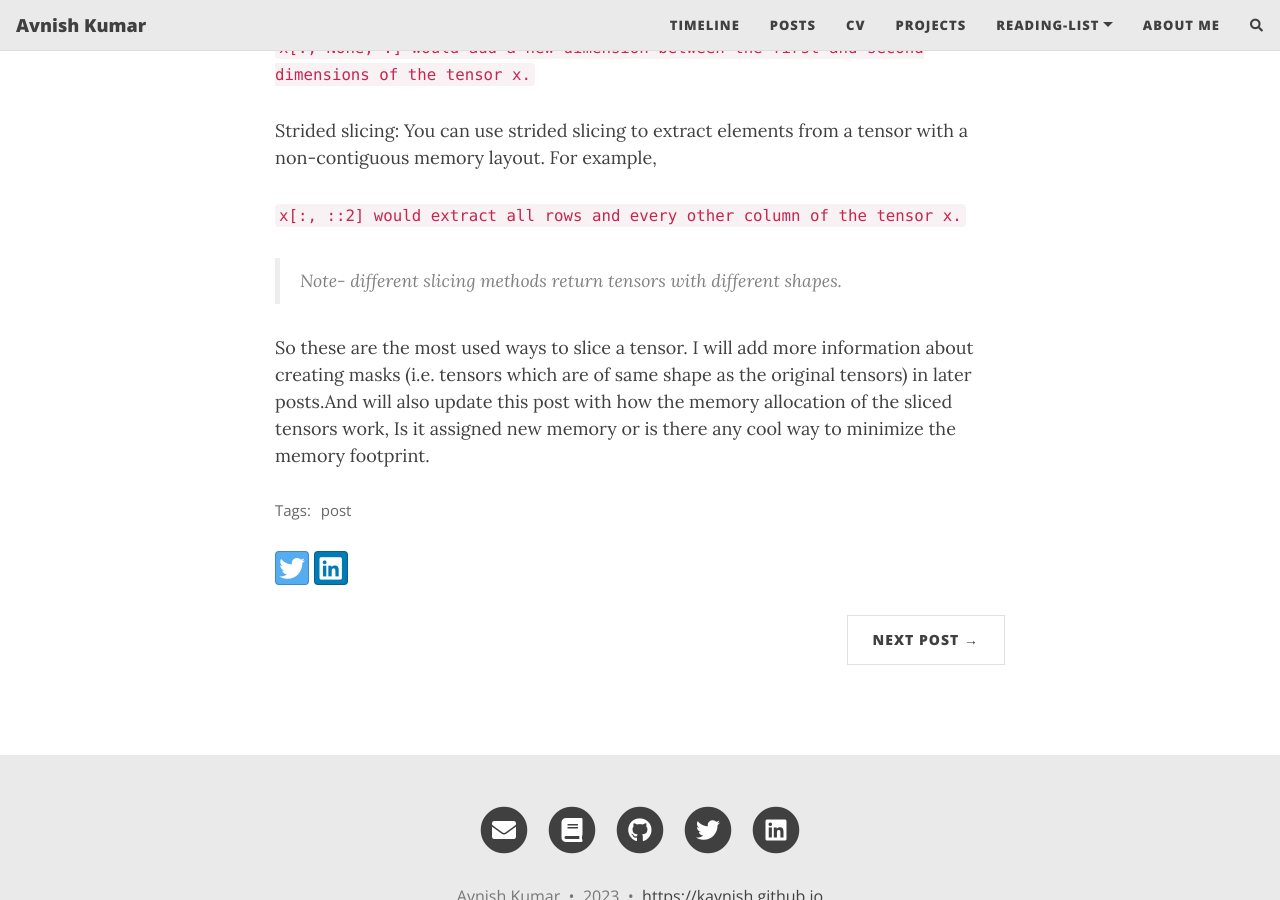
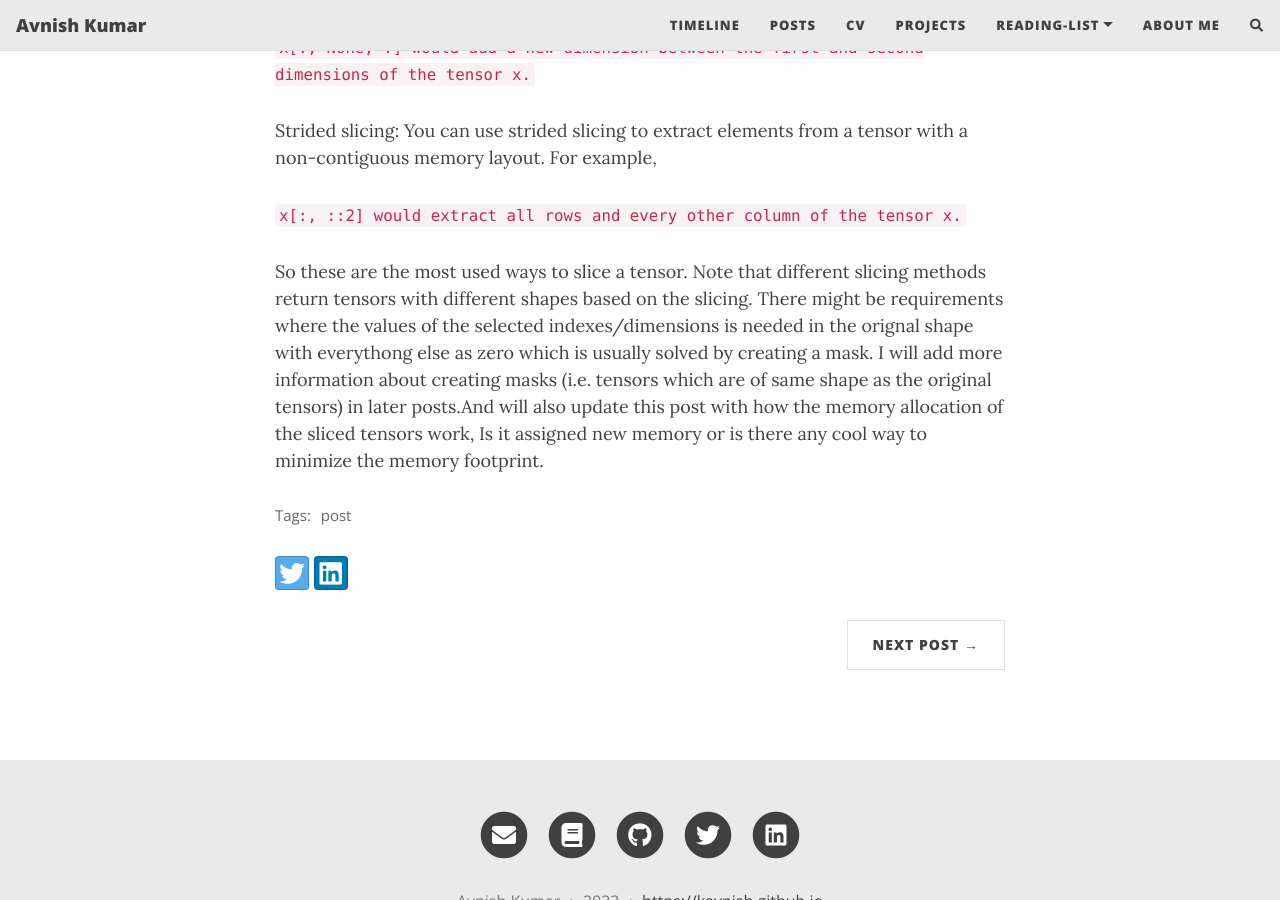
Before and after one commit to kavnish/kavnish.github.io, a Jekyll site: the page built from _posts/2021-05-12-Pytorch-Notes.md, in a window 1280 px wide and 900 px high, scrolled down 1123 px. Built offline with Jekyll 4.4.1, drawn with Linux system fonts in a browser that asks for light colours; nearby versions of some CDN libraries; comment, search, counter and statistics services are not loaded.

Commit message:
updated slicing post

```diff
--- a/_posts/2021-05-12-Pytorch-Notes.md
+++ b/_posts/2021-05-12-Pytorch-Notes.md
@@ -42,6 +42,5 @@
 
 `x[:, ::2] would extract all rows and every other column of the tensor x.`
 
-> Note- different slicing methods return tensors with different shapes.
 
-So these are the most used ways to slice a tensor. I will add more information about creating masks (i.e. tensors which are of same shape as the original tensors) in later posts.And will also update this post with how the memory allocation of the sliced tensors work, Is it assigned new memory or is there any cool way to minimize the memory footprint.
+So these are the most used ways to slice a tensor. Note that different slicing methods return tensors with different shapes based on the slicing. There might be requirements where the values of the selected indexes/dimensions is needed in the orignal shape with everythong else as zero which is usually solved by creating a mask. I will add more information about creating masks (i.e. tensors which are of same shape as the original tensors) in later posts.And will also update this post with how the memory allocation of the sliced tensors work, Is it assigned new memory or is there any cool way to minimize the memory footprint.
```
